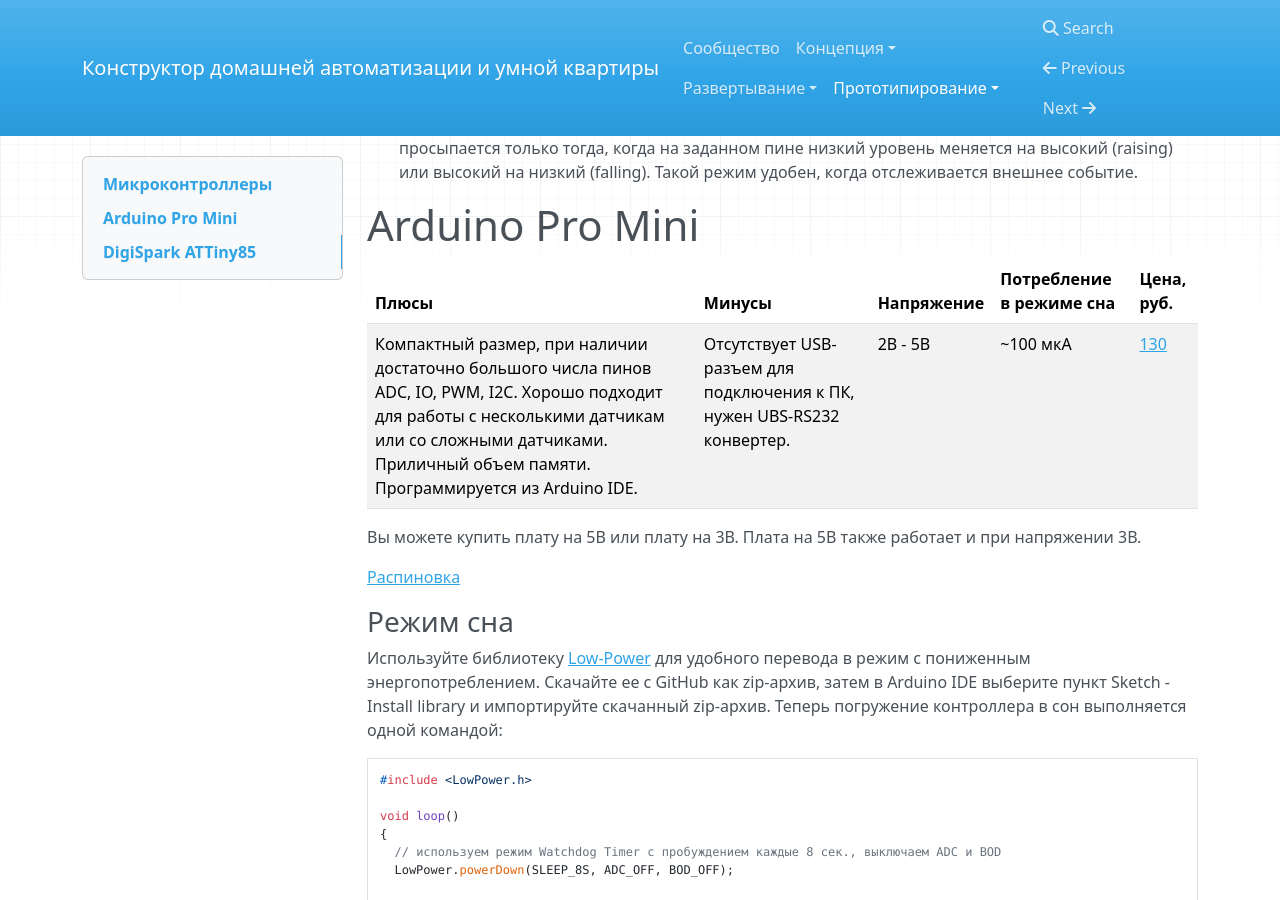
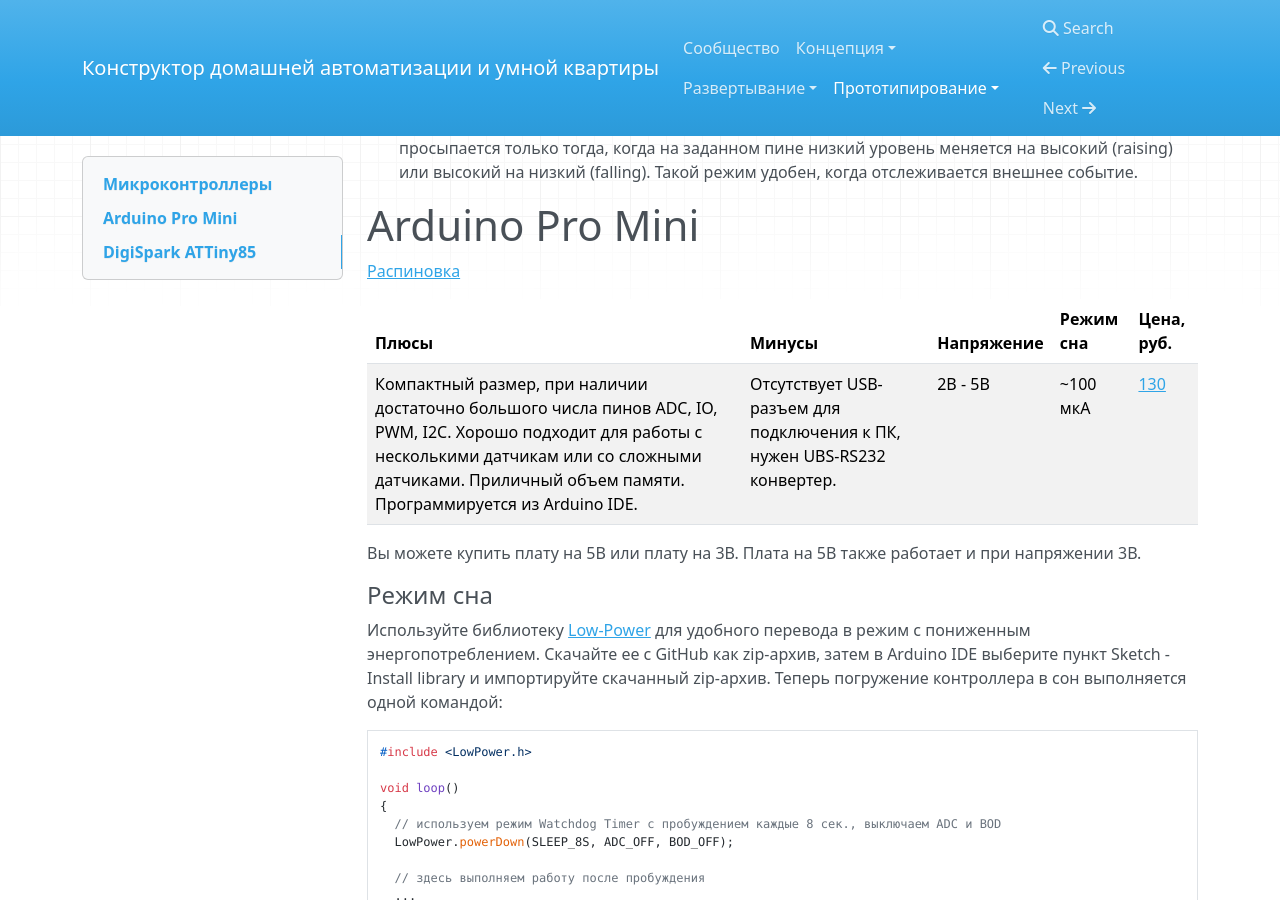
Before and after one commit to cutecare/cutecare-docs, an MkDocs documentation site: the page built from docs/Микроконтроллеры.md, in a window 1280 px wide and 900 px high, scrolled down 414 px. Built offline with MkDocs 1.6.1, drawn with Linux system fonts in a browser that asks for light colours; nearby versions of some CDN libraries; old or Windows-style settings are respelled for this version of MkDocs; some of the changed text lies outside the part shown.

Commit message:
Update Микроконтроллеры.md

```diff
--- a/docs/Микроконтроллеры.md
+++ b/docs/Микроконтроллеры.md
@@ -13,15 +13,15 @@
 
 # Arduino Pro Mini
 
-|Плюсы|Минусы|Напряжение|Потребление в режиме сна|Цена, руб.|
+[Распиновка](http://www.pighixxx.com/test/portfolio-items/pro-mini-new-version/?portfolioID=314)
+
+|Плюсы|Минусы|Напряжение|Режим сна|Цена, руб.|
 | :----------- |:----------- |:----------- |:----------- |:----------- |
 |Компактный размер, при наличии достаточно большого числа пинов ADC, IO, PWM, I2C. Хорошо подходит для работы с несколькими датчикам или со сложными датчиками. Приличный объем памяти. Программируется из Arduino IDE.|Отсутствует USB-разъем для подключения к ПК, нужен UBS-RS232 конвертер.|2В - 5В|~100 мкА|[130](https://www.ebay.com/itm/New-design-Pro-Mini-atmega328-5V-16M-Replace-ATmega128-Arduino-Compatible-Nano/253091481097?ssPageName=STRK%3AMEBIDX%3AIT&_trksid=p2057872.m2749.l2649)|
 
 Вы можете купить плату на 5В или плату на 3В. Плата на 5В также работает и при напряжении 3В.
 
-[Распиновка](http://www.pighixxx.com/test/portfolio-items/pro-mini-new-version/?portfolioID=314)
-
-### Режим сна
+#### Режим сна
 
 Используйте библиотеку [Low-Power](https://github.com/rocketscream/Low-Power) для удобного перевода в режим с пониженным энергопотреблением.
 Скачайте ее с GitHub как zip-архив, затем в Arduino IDE выберите пункт Sketch - Install library и импортируйте скачанный zip-архив.
@@ -48,7 +48,7 @@ void loop()
 Подробнее об этом описано в [этой статье](https://andreasrohner.at/posts/Electronics/How-to-modify-an-Arduino-Pro-Mini-clone-for-low-power-consumption/).
 Также лучше не использовать пин 13, поскольку на нем висит светодиод.
 
-### Программирование
+#### Программирование
 
 Для подключения микроконтроллера к ПК используйте готовый кабель USB-RS232 (TTL) или его эмуляцию на плате Arduino, собранную по следующей схеме:
 
@@ -58,13 +58,13 @@ void loop()
 
 # DigiSpark ATTiny85
 
-|Плюсы|Минусы|Напряжение|Потребление в режиме сна|Цена, руб.|
+[Распиновка](https://cdn-images-1.medium.com/max/800/0*4lPmD5R9gH84Fh-o.png)
+
+|Плюсы|Минусы|Напряжение|Режим сна|Цена, руб.|
 | :----------- |:----------- |:----------- |:----------- |:----------- |
 |Очень маленькая плата. Доступно 2 PWM и 3 ADC пина, причем 1 PWM и 1 ADC пин обычно заняты BLE-модулем. Хорошо подходит для работы с простым датчиком или исполнительным устройством. Программируется из Arduino IDE через USB.|Небольшого объема памяти может не хватить для сложной программы. Требуется установка дополнительных драйверов. Нет поддержки некоторых стандартных библиотек Arduino.|2.7В - 5В|~300 мкА|[80](https://rover.ebay.com/rover/1/711-53200-19255-0/1?icep_id=114&ipn=icep&toolid=20004&campid=5338218090&mpre=https%3A%2F%2Fwww.ebay.com%2Fitm%2FDigispark-Kickstarter-Attiny85-USB-Development-Board-for-arduino-NEW%2F311076127758%3FssPageName%3DSTRK%253AMEBIDX%253AIT%26_trksid%3Dp2057872.m2749.l2649)|
 
-[Распиновка](https://cdn-images-1.medium.com/max/800/0*4lPmD5R9gH84Fh-o.png)
-
-### Режим сна
+#### Режим сна
 
 Для погружения контроллера в сон используйте этот пример:
 
@@ -106,6 +106,6 @@ void loop()
 
 Подробнее об этом описано в [этой статье](https://medium.com/@evgeny.savitsky/%D0%BE%D1%81%D0%B2%D0%B0%D0%B8%D0%B2%D0%B0%D0%B5%D0%BC-attiny85-%D0%B8-lilypad-digispark-%D0%B2-%D1%87%D0%B0%D1%81%D1%82%D0%BD%D0%BE%D1%81%D1%82%D0%B8-c6e955957d53).
 
-### Программирование
+#### Программирование
 
 Для подключения микроконтроллера к ПК используйте обычный USB-кабель. Предварительно установите [драйверы](http://digistump.com/wiki/digispark/tutorials/connecting) и переключите Ardunio IDE в режим программирования DigiSpark (Default...) с использованием программатора Micronucleus.
```
